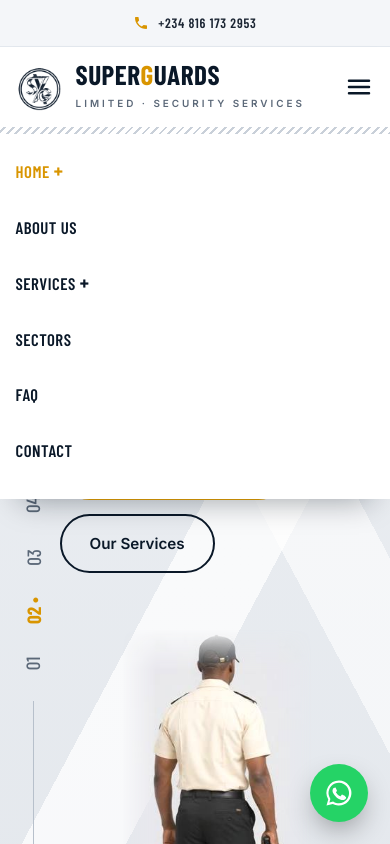
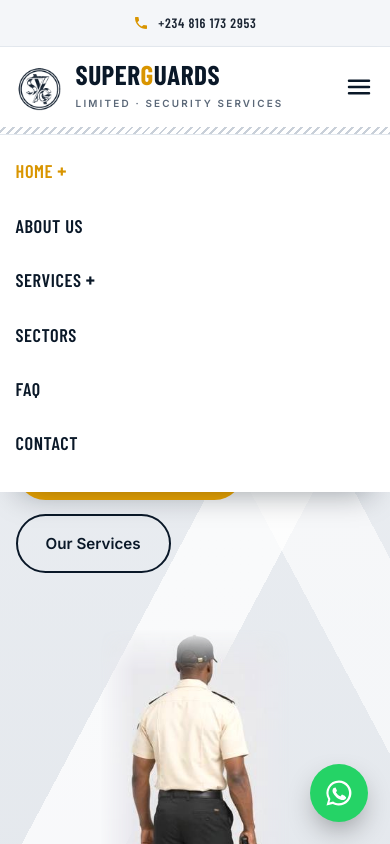
Before and after one commit to jozefajogwu/superguards-website, a plain HTML site: page index.html in a window 390 px wide. Both pictures are taken after a click on the button "Open menu". Shown: the top 844 px of the page. Drawn offline with nearby package versions, Linux system fonts and the light colour scheme; a web font is replaced by a local one.

Commit message:
Fix responsive layout across desktop, tablet and mobile
- Header never wraps: tighter nav at <=1320px, hamburger menu at <=1180px
- Emergency number kept in header until phone width
- Hero slides stacked so text changes don't shift the buttons
- Tablet top bar stays on one line; slide rail hidden on small screens

Co-Authored-By: Claude Opus 5.5 <noreply@anthropic.com>
Claude-Session: https://claude.ai/code/session_01LBHRixrVB8zath21hkGqHS

```diff
--- a/index.html
+++ b/index.html
@@ -98,8 +98,9 @@
   .rail button{background:none;border:0;cursor:pointer;font-family:var(--head);font-size:1.2rem;font-weight:500;color:#5b6878;transform:rotate(-90deg);padding:4px;transition:color .2s}
   .rail button.on{color:var(--amber-600);font-weight:700}
   .rail button.on::after{content:" •"}
-  .slide{display:none;animation:rise .7s ease both}
-  .slide.on{display:block}
+  .slides{display:grid}
+  .slide{grid-area:1/1;visibility:hidden;opacity:0}
+  .slide.on{visibility:visible;opacity:1;animation:rise .7s ease both}
   @keyframes rise{from{opacity:0;transform:translateY(18px)}to{opacity:1;transform:none}}
   .hero h1{font-size:clamp(3rem,6.6vw,5.4rem);font-weight:700;text-transform:uppercase;line-height:.95;color:var(--navy-900)}
   .hero h1 em{font-style:normal;color:var(--amber-600)}
@@ -273,6 +274,26 @@
   @media (prefers-reduced-motion:reduce){.reveal{opacity:1;transform:none}}
 
   /* ---------- Responsive ---------- */
+  /* ---- header: never wrap ---- */
+  .menu a,.emergency,.emergency b,.logo-text strong,.logo-text small,.topbar .info span,.topbar .social a{white-space:nowrap}
+  .logo{flex:none}
+  @media (max-width:1320px){
+    .menu{gap:20px}
+    .menu a{font-size:1.02rem}
+    .logo-text strong{font-size:1.8rem}
+    .logo-text small{letter-spacing:.22em}
+    .emergency{font-size:1rem}.emergency b{font-size:1.15rem}
+  }
+  @media (max-width:1180px){
+    .menu{display:none}
+    .burger{display:block}
+    .nav{gap:16px}
+    .emergency{margin-left:auto}
+    .menu.open{display:flex;flex-direction:column;align-items:flex-start;gap:2px;position:absolute;top:100%;left:0;right:0;background:#fff;padding:10px 4% 22px;box-shadow:0 20px 30px -20px rgba(6,15,26,.4);border-top:1px solid var(--line)}
+    .menu.open a{display:block;padding:11px 0;font-size:1.15rem}
+    .topbar .info .hide-sm:first-child{display:none}
+    .hero .container{padding-left:56px}
+  }
   @media (max-width:1024px){
     .svc-grid{grid-template-columns:repeat(2,1fr)}
     .sector-grid{grid-template-columns:repeat(3,1fr)}
@@ -280,10 +301,6 @@
     .t-grid{grid-template-columns:1fr 1fr}
   }
   @media (max-width:880px){
-    .menu,.emergency{display:none}
-    .burger{display:block}
-    .menu.open{display:flex;flex-direction:column;align-items:flex-start;gap:4px;position:absolute;top:87px;left:0;right:0;background:#fff;padding:12px 4% 22px;box-shadow:0 20px 30px -20px rgba(6,15,26,.4)}
-    .menu.open a{display:block;padding:12px 0;font-size:1.05rem}
     .hero .container{grid-template-columns:1fr;min-height:auto;padding-left:44px}
     .hero-copy{padding:50px 0 20px}
     .hero-figure{min-height:0}
@@ -300,11 +317,15 @@
     .steps::before{display:none}
     .faq-aside{position:static}
     .topbar .hide-sm{display:none!important}
-    .topbar .info{justify-content:center;width:100%;white-space:nowrap}
+    .topbar .info{white-space:nowrap}
+    .rail{display:none}
+    .hero .container{padding-left:0}
     .topbar .info{gap:16px;font-size:.85rem}
     .topbar .social{gap:14px;font-size:.85rem}
   }
   @media (max-width:600px){
+    .emergency{display:none}
+    .topbar .info{justify-content:center;width:100%}
     .about-visual{min-height:0;aspect-ratio:4/3.4}
     .about-card{top:auto!important;bottom:14px;padding:10px 14px!important;max-width:180px!important}
     .about-card b{font-size:1.6rem}
@@ -402,6 +423,7 @@
       <button data-i="3">04</button><button data-i="2">03</button><button data-i="1">02</button><button data-i="0" class="on">01</button>
     </div>
     <div class="hero-copy">
+      <div class="slides">
       <div class="slide on">
         <h1>Security <em>Service</em></h1>
         <div class="tagline">For your personal safety</div>
@@ -421,6 +443,7 @@
         <h1>Event <em>Security</em></h1>
         <div class="tagline">Calm · Controlled · Professional</div>
         <p class="lead">Access control, crowd management and VIP protection for weddings, conferences, concerts and launches.</p>
+      </div>
       </div>
       <div class="hero-actions">
         <a href="#contact" class="btn btn-primary">Get a Free Assessment</a>
```
